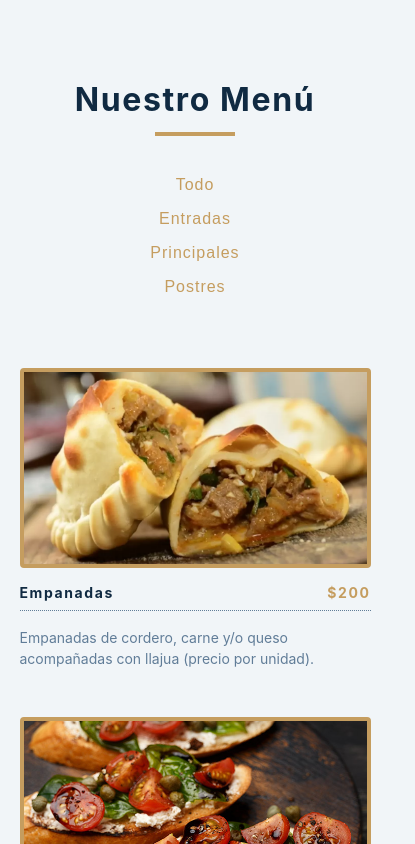
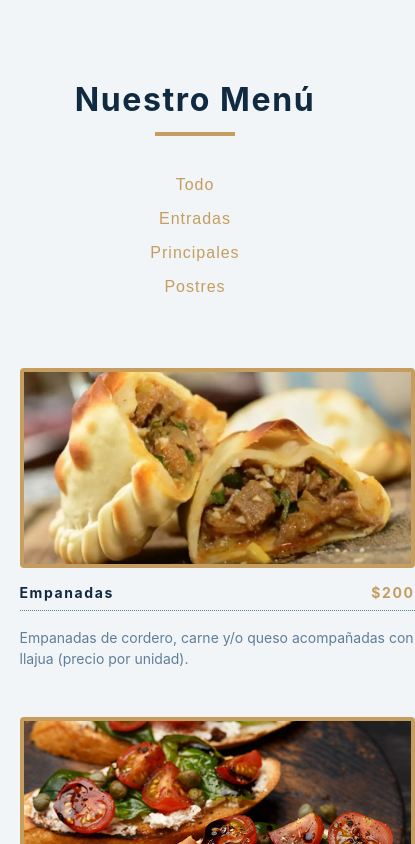
Before and after one commit to rcblue/react-restaurant-menu, a React (Create React App) app: page / in a window 390 px wide. Shown: the top 844 px of the page, 415 px wide, since content can reach past the window. Built offline with nearby package versions, Linux system fonts and the light colour scheme.

Commit message:
fix styles

```diff
--- a/src/index.css
+++ b/src/index.css
@@ -213,6 +213,7 @@ Menu
 .item-text {
   margin-bottom: 0;
   padding-top: 1rem;
+  /* min-width: 395px; */
 }
 
 @media screen and (min-width: 768px) {
@@ -238,4 +239,13 @@ Menu
   .btn-container {
     flex-direction: column;
   }
+  .item-text {
+    min-width: 395px;
+  }
 }
+
+@media screen and (max-width: 1200px) {
+  .item-text {
+    min-width: 395px;
+  }
+}
```
